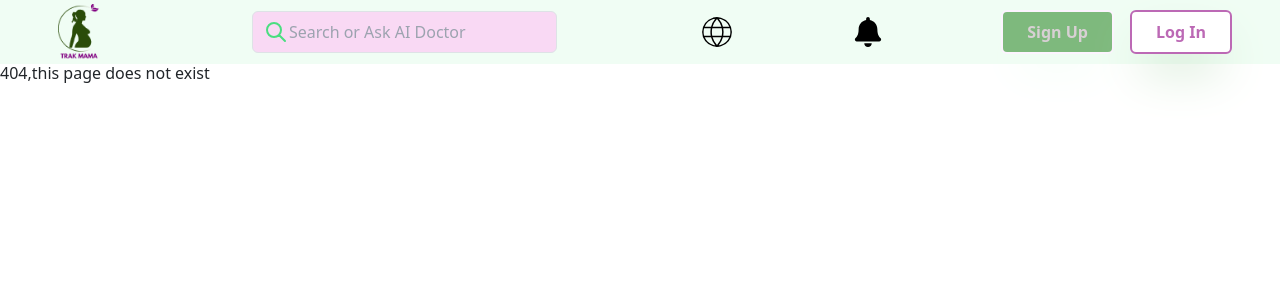
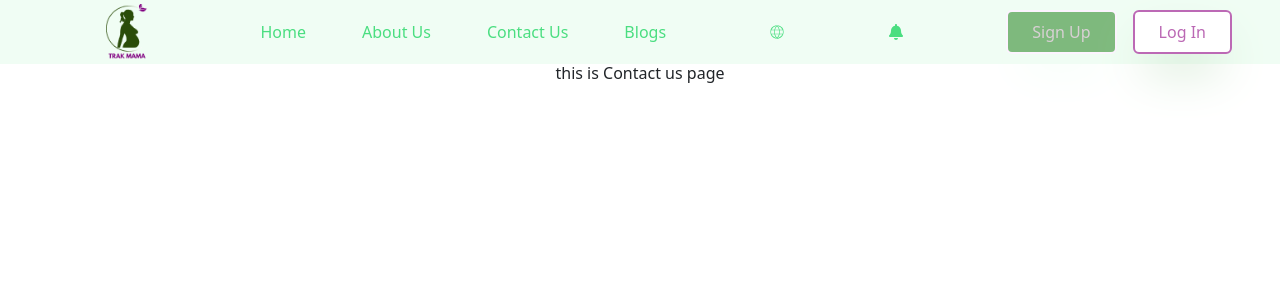
Before and after one commit to Adaobilynda1234/Trakmama-project, a React (Vite) app: page /contact-us in a window 1280 px wide. Before the commit this address had no page. Shown: the top 300 px of the page. Built offline with nearby package versions, Linux system fonts and the light colour scheme; the HTML template or start-up script is replaced by a standard one.

Commit message:
I added  route links to the pages

```diff
--- a/src/App.jsx
+++ b/src/App.jsx
@@ -5,6 +5,9 @@ import { Routes, Route } from "react-router-dom";
 import Navbar from "./components/Navbar";
 import Home from "./pages/Home";
 import ErrorPage from "./pages/ErrorPage";
+import {AboutUs} from "./pages/AboutUs";
+import {ContactUs} from "./pages/Contact-us";
+
 
 
 
@@ -17,7 +20,11 @@ function App() {
       <Routes>
         <Route path="/" element={<Home />} />
         <Route path="*" element={<ErrorPage />} />
-      </Routes>
+        <Route path="/about-us" element={<AboutUs title="About Us" />} />
+        <Route path="/contact-us" element={<ContactUs title="Contact Us"/>}/>
+
+
+              </Routes>
     </>
   );
 }
--- a/src/components/Navbar.jsx
+++ b/src/components/Navbar.jsx
@@ -4,7 +4,7 @@ import { NavLink } from 'react-router-dom';
 import logo from '../assets/logo.png';
 import { FaBell } from "react-icons/fa";
 import { CiGlobe } from "react-icons/ci";
-
+//import { FaSearchengin } from 'react-icons/fa';
 
 
 
@@ -20,45 +20,38 @@ const Navbar = () => {
     return (
         <>
             {/* Main Navigation Bar */}
-            <nav className=' bg-[#f0fdf4]  text-black   flex justify-between items-center h-16 mx-auto px-5 '>
+            <nav className=' bg-[#f0fdf4]  text-green-400   flex justify-between items-center h-16 mx-auto px-5 '>
+
                                     {/* Logo */}
-                    <div className='hidden md:flex space-x-6'>
+                    <img   className= 'w-13 h-14 ml-12' src={logo}alt="logo" />
 
-                    <img   className= 'w-13 h-14' src={logo}alt="logo" />
-</div>
+                   {/* Desktop Navigation Links */}
+                <ul className='  text-green-400g hidden md:flex space-x-14'>
+
+                   <li> <NavLink to={"/"}> Home </NavLink> </li>
+                   <li> <NavLink to={"/about-us"}> About Us </NavLink> </li>
+                    <li><NavLink to={"/contact-us"}> Contact Us </NavLink></li>
+                    <li><NavLink to={"/blogs"}> Blogs </NavLink></li>
+                      </ul>
+
+                   <NavLink to={"/websitete"}> <CiGlobe />  </NavLink>
+
+                   <NavLink to={"/notification"}>  <FaBell  />    </NavLink>
 
          {/* Any other navbar elements */}
 
-                 <form className='max-w-sm px-4'>
-                  <div className='relative'>
-                    <svg xmlns='http://www.w3.or/2000/svg' className='absolute top-0 bottom-0 w-6 h-6 my-auto
-                    text-[#4ade80] left-3' fill='none' viewBox='0 0 24 24' stroke='CurrentColor'>
-                      <path strokeLinecap='round' strokeLinejoin='round' strokeWidth={2}
-                      d='M21 21l-6-6m2-5a7 7  0 11-14 0 7 7 0 0114 0z'/>
-
-                    </svg>
-<input type='text' placeholder='Search or Ask AI Doctor'
-className='w-full py-2 pl-9 pr-9 text-[#7eb97d] border rounded-md outline-none
- bg-[#f9d9f4] focus:bg-#4ade80[] focus:border-[#4ade80]'
-/>
 
 
-                  </div>
-                 </form>
-                 <div>
-                 <CiGlobe className="text-4xl"/>
-                 </div>
 
 
-                 <FaBell className="text-3xl ml-" />
 
 
-                {/* Desktop Buttons */}
+                                             {/* Desktop Buttons */}
                 <div className='hidden md:flex space-x-4'>
-                    <button className='bg-[#7eb97d] px-4 py-2 text-[#d8d0d4] font-bold rounded-md border-2
+                    <button className='bg-[#7eb97d] px-4 py-2 text-[#d8d0d4] font-normal rounded-md border-2
                      border-[#fdf4ff] shadow-2xl  shadow-green-50  '>Sign Up</button>
 
-                    <button className='bg-[#ffffff] px-4 py-1 text-[#bc69b5] font-bold rounded-md
+                    <button className='bg-[#ffffff] px-4 py-1 text-[hsl(305,38%,57%)] font-normal rounded-md
                      border-2 border-[#bc69b5] shadow-2xl shadow-[#c0dfbf]'>Log In</button>
                 </div>
 
@@ -69,22 +62,22 @@ className='w-full py-2 pl-9 pr-9 text-[#7eb97d] border rounded-md outline-none
                 </div>
 
                 {/* Mobile Navigation Menu */}
-                <div className={!openNav ? 'left-[0%] fixed top-0 w-[60%] bg-[#141313] h-full block pl-4 pt-4 ease-in-out duration-500 md:hidden' : "fixed left-[100%] ease-in-out duration-500"}>
+                <div className={!openNav ? 'left-[0%] fixed top-0 w-[60%] bg-[#fefce8] h-full block pl-4 pt-4 ease-in-out duration-500 md:hidden' : "fixed left-[100%] ease-in-out duration-500"}>
                     {/* Logo in Mobile Menu */}
-                    <h1 className='text-[27px] text-[gold] font-bold'>LIFESTYLE</h1>
+
 
                     {/* Mobile Navigation Links */}
                     <ul className='block space-y-4 pt-8'>
-                        <li className='border-b border-[#232323]'> <NavLink to={"/"}> Home </NavLink>  </li>
-                        <li className='border-b border-[#232323]'> <NavLink to={"/about-us"}> About Us </NavLink>  </li>
-                        <li className='border-b border-[#232323]'> <NavLink to={"/our-services"}> Our Services </NavLink> </li>
-                        <li className='border-b border-[#232323]'> <NavLink to={"/contact-us"}> Contact Us </NavLink> </li>
+                        <li className='border-b border- [#fdf4ff]'> <NavLink to={"/"}> Home </NavLink>  </li>
+                        <li className='border-b border-[#fdf4ff]'> <NavLink to={"/about-us"}> About Us </NavLink>  </li>
+                        <li className='border-b border-[#fdf4ff]'> <NavLink to={"/blogs"}> Blogs </NavLink> </li>
+                        <li className='border-b border-[#fdf4ff]'> <NavLink to={"/contact-us"}> Contact Us </NavLink> </li>
                     </ul>
 
                     {/* Mobile Buttons */}
                     <div className='block space-y-4 pt-5'>
-                        <button className='bg-[gold] w-full py-2 text-[black] font-bold rounded-md block'>Login</button>
-                        <button className='bg-[gold] w-full py-2 text-[black] font-bold rounded-md'>Register</button>
+                        <button className='bg-[#ffffff] w-full py-2 text-[#bc69b5] font-normal rounded-md block'>Log In</button>
+                        <button className='bg-[#7eb97d] w-full py-2 text-[#d8d0d4] font-normal rounded-md'>Sign Up</button>
                     </div>
                 </div>
             </nav>
--- /dev/null
+++ b/src/pages/AboutUs.jsx
@@ -0,0 +1,9 @@
+import React from "react";
+
+export const AboutUs = () => {
+  return (
+    <div>
+      <h1 className="text-center">this is About us page</h1>
+    </div>
+  );
+};
--- /dev/null
+++ b/src/pages/BlogsPage.jsx
@@ -0,0 +1,9 @@
+import React from "react";
+
+export const Blogs = () => {
+  return (
+    <div>
+      <h1 className="text-center">this is About  blogs page</h1>
+    </div>
+  );
+};
--- /dev/null
+++ b/src/pages/Contact-us.jsx
@@ -0,0 +1,9 @@
+import React from "react";
+
+export const ContactUs = () => {
+  return (
+    <div>
+      <h1 className="text-center">this is Contact us page</h1>
+    </div>
+  );
+};
--- /dev/null
+++ b/src/pages/NotificationPage.jsx
@@ -0,0 +1,9 @@
+import React from "react";
+
+export const Notification = () => {
+  return (
+    <div>
+      <h1 className="text-center">this is the notifications page page</h1>
+    </div>
+  );
+};
--- a/vite.config.js
+++ /dev/null
@@ -1,7 +0,0 @@
-import { defineConfig } from 'vite'
-import react from '@vitejs/plugin-react-swc'
-
-// https://vitejs.dev/config/
-export default defineConfig({
-  plugins: [react()],
-})
```
Also changed, not shown: src/pages/WebsitePage.jsx (added).
